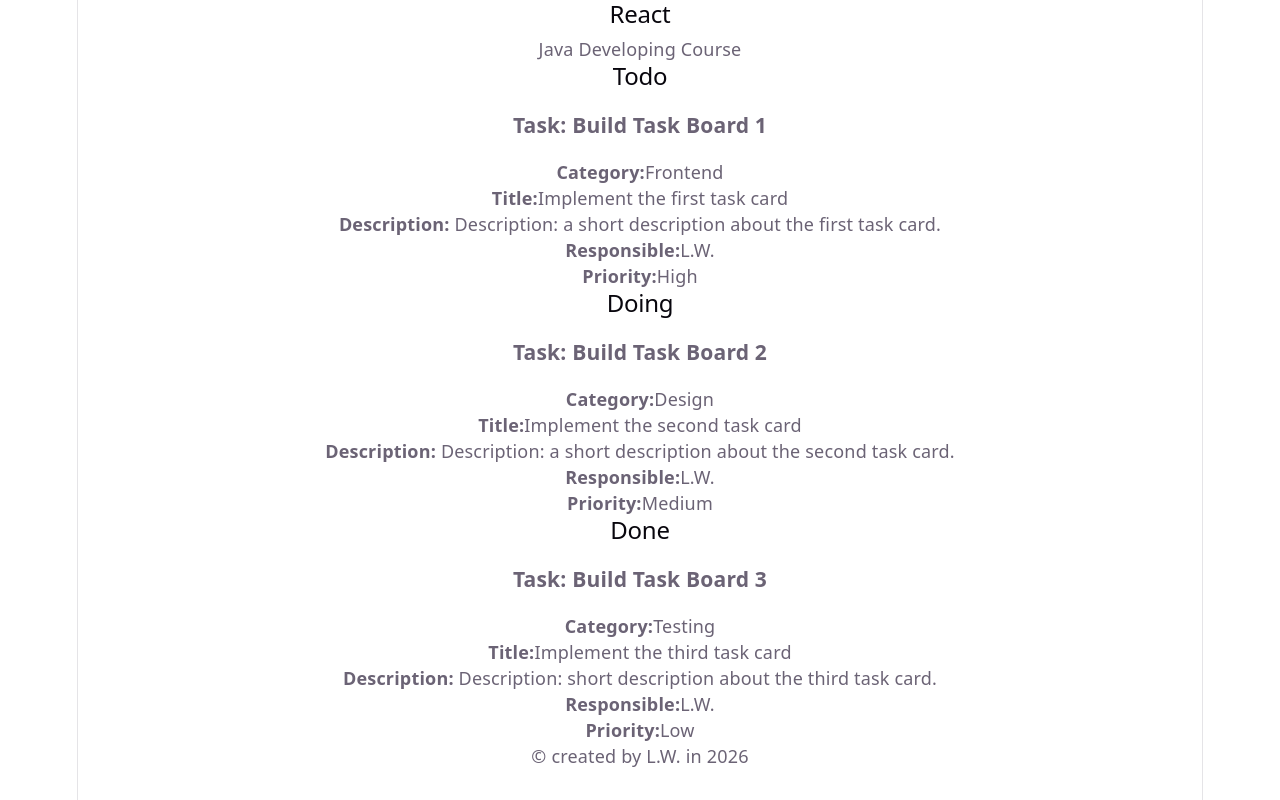
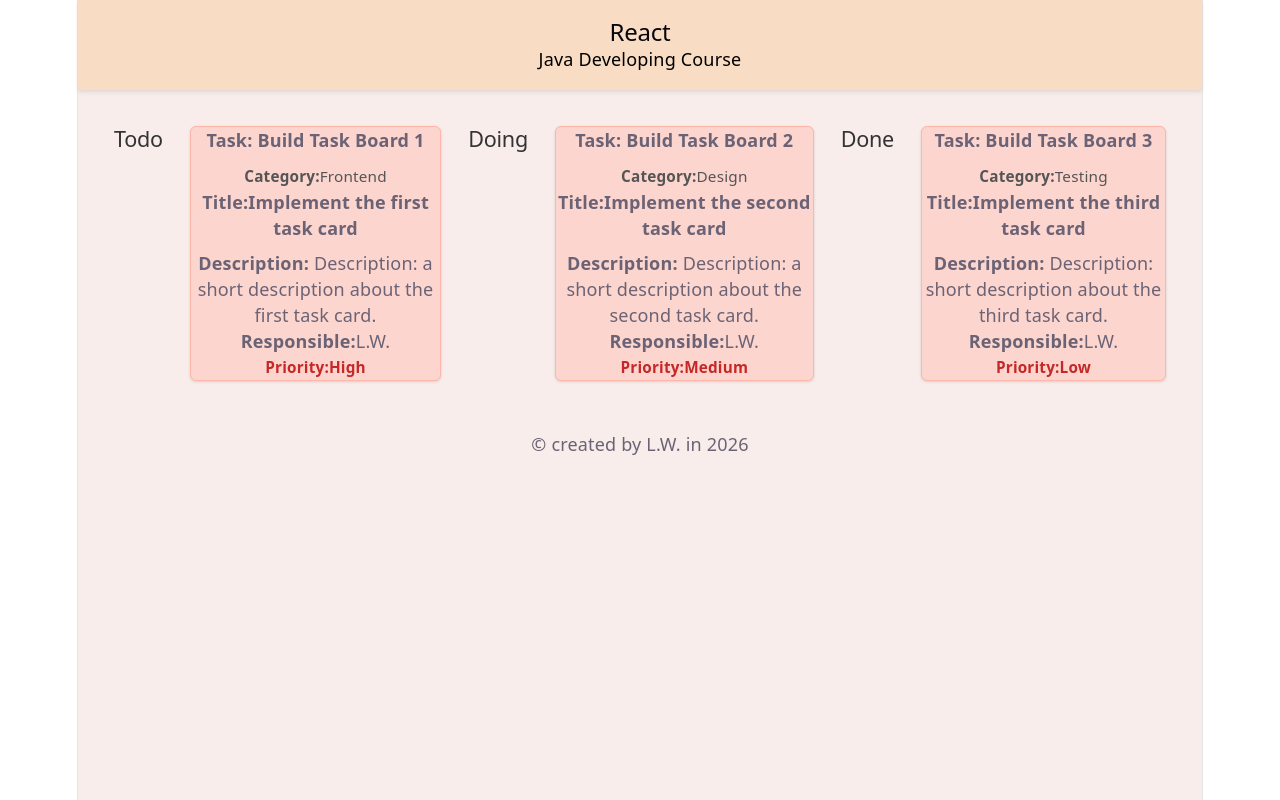
Before and after one commit to L2025S/task-board, a React (Vite) app in the folder task-board/: page / in a window 1280 px wide. Built offline with nearby package versions, Linux system fonts and the light colour scheme.

Commit message:
Add initial CSS styling for header, main, task cards.

```diff
--- a/task-board/src/App.css
+++ b/task-board/src/App.css
@@ -0,0 +1,79 @@
+.app {
+  min-height: 100vh;
+  background-color: #f8edeb;
+  font-family:
+    system-ui,
+    -apple-system,
+    "Segoe UI",
+    sans-serif;
+}
+
+/* ========== header ========== */
+.app-header {
+  background-color: #f9dcc4;
+  color: black;
+  padding: 1rem 2rem;
+  box-shadow: 0 2px 4px rgba(0, 0, 0, 0.1);
+}
+
+.app-header h2 {
+  margin: 0;
+}
+
+/* ========== main  ========== */
+.app-main {
+  padding: 2rem;
+}
+
+.columns {
+  display: flex;
+  gap: 1.5rem;
+  align-items: flex-start;
+}
+
+.column {
+  background-color: #fec89a;
+  border-radius: 8px;
+  padding: 1rem;
+  flex: 1;
+  box-shadow: 0 2px 4px rgba(0, 0, 0, 0.08);
+  min-height: 150px;
+}
+
+.column-title{
+    margin-top:0;
+    margin-bottom: 0.5rem;
+    font-size:1.2rem;
+    color:#333;
+}
+
+
+/* ========= Task Card ========== */
+
+.task-card{
+    background-color: #fcd5ce;
+    border-radius: 6px;
+    padding: 0.75rem 1 rem;
+    margin-bottom: 0.75rem;
+    box-shadow: 0 1px 3px rgba(0, 0, 0, 0.12);
+    border: 1px solid #ffb5a7;
+}
+
+.task-title{
+    margin: 0 0 0.5rem 0;
+    font-size: 1rem;
+    font-weight:600;
+}
+
+
+/* =============== Category & Priority ================== */
+.task-category {
+    font-size: 0.85rem;
+    color:#555;
+}
+
+.task-priority{
+    font-size:0.85rem;
+    color:#c62828;
+    font-weight:600;
+}
--- a/task-board/src/App.tsx
+++ b/task-board/src/App.tsx
@@ -2,6 +2,7 @@
 import Footer from "./components/Footer";
 import TaskCard from "./components/TaskCard";
 import Column from "./components/Column";
+import "./App.css"
 
 const App = () => {
   return (
--- a/task-board/src/components/Column.tsx
+++ b/task-board/src/components/Column.tsx
@@ -7,7 +7,7 @@
 const Column = ({title, children}:ColumnProps) =>{
 
     return(
-        <section className="column">
+        <section className="columns">
             <h2 className="column-title">{title}</h2>
             {children}
         </section>
```
